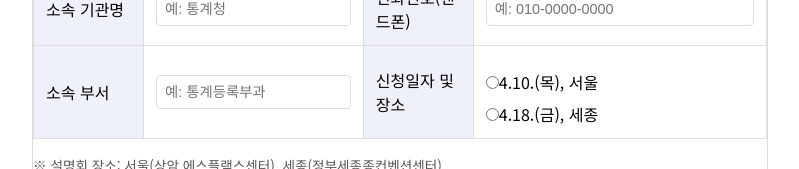
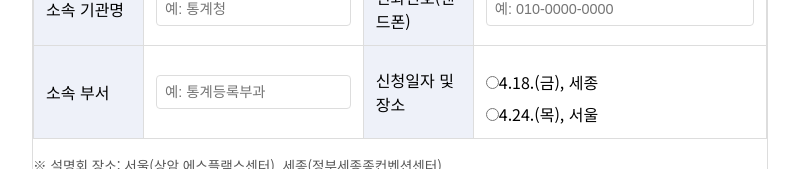
Before and after one commit to sang-w00/korean-form-app, a Next.js app: page / in a window 1280 px wide. Shown: the part 783-952 px from the top of the page, without its empty margins (240-1039 px from the left). Built offline with nearby package versions, Linux system fonts and the light colour scheme.

Commit message:
체크박스 수정2

```diff
--- a/src/app/page.js
+++ b/src/app/page.js
@@ -244,7 +244,7 @@ export default function Home() {
                             checked={formData.selectedDate === "4.18.(금), 세종"}
                             onChange={handleInputChange}
                           />
-                          <label htmlFor="date1">4.10.(목), 서울</label>
+                          <label htmlFor="date1">4.18.(금), 세종</label>
                         </div>
                         <div>
                           <input
@@ -255,7 +255,7 @@ export default function Home() {
                             checked={formData.selectedDate === "4.24.(목), 서울"}
                             onChange={handleInputChange}
                           />
-                          <label htmlFor="date2">4.18.(금), 세종</label>
+                          <label htmlFor="date2">4.24.(목), 서울</label>
                         </div>
                       </div>
                     </td>
```
Also changed, not shown: src/app/local-gov/page.js (+4 -4 lines).
